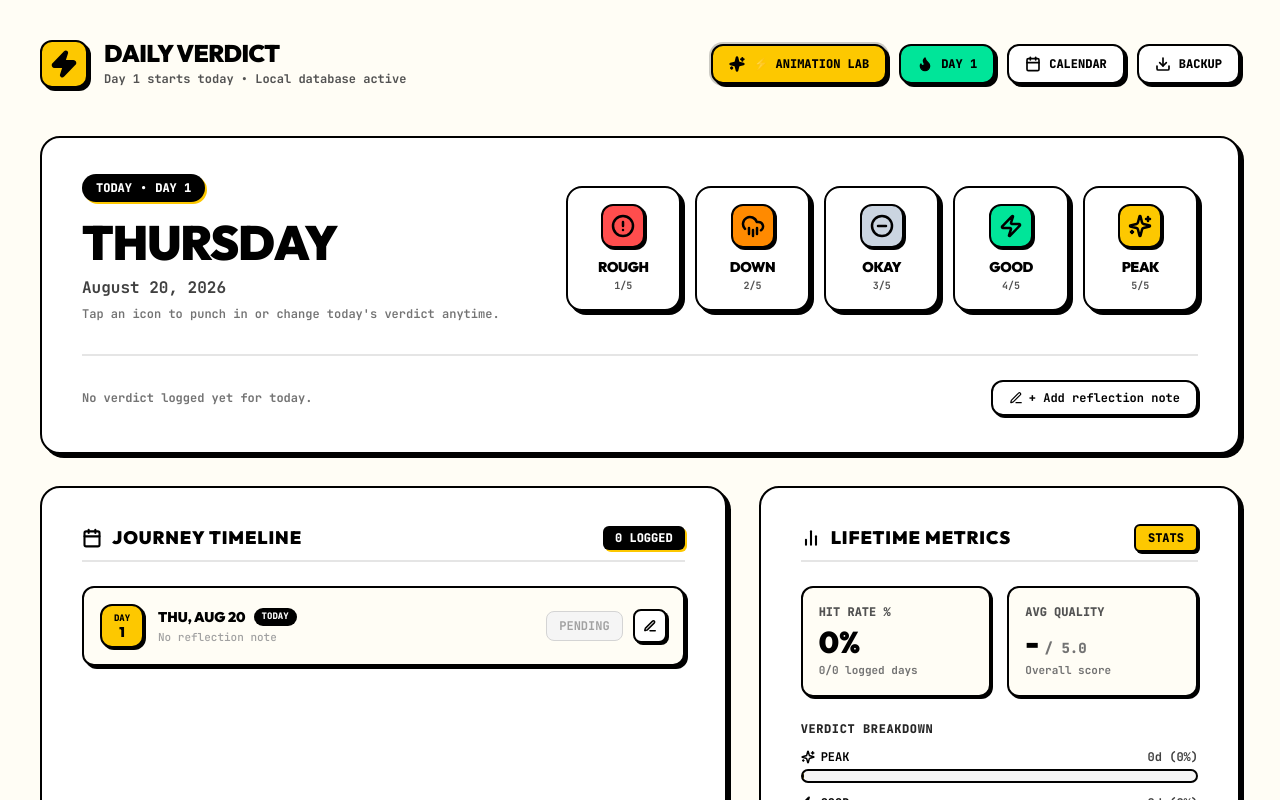
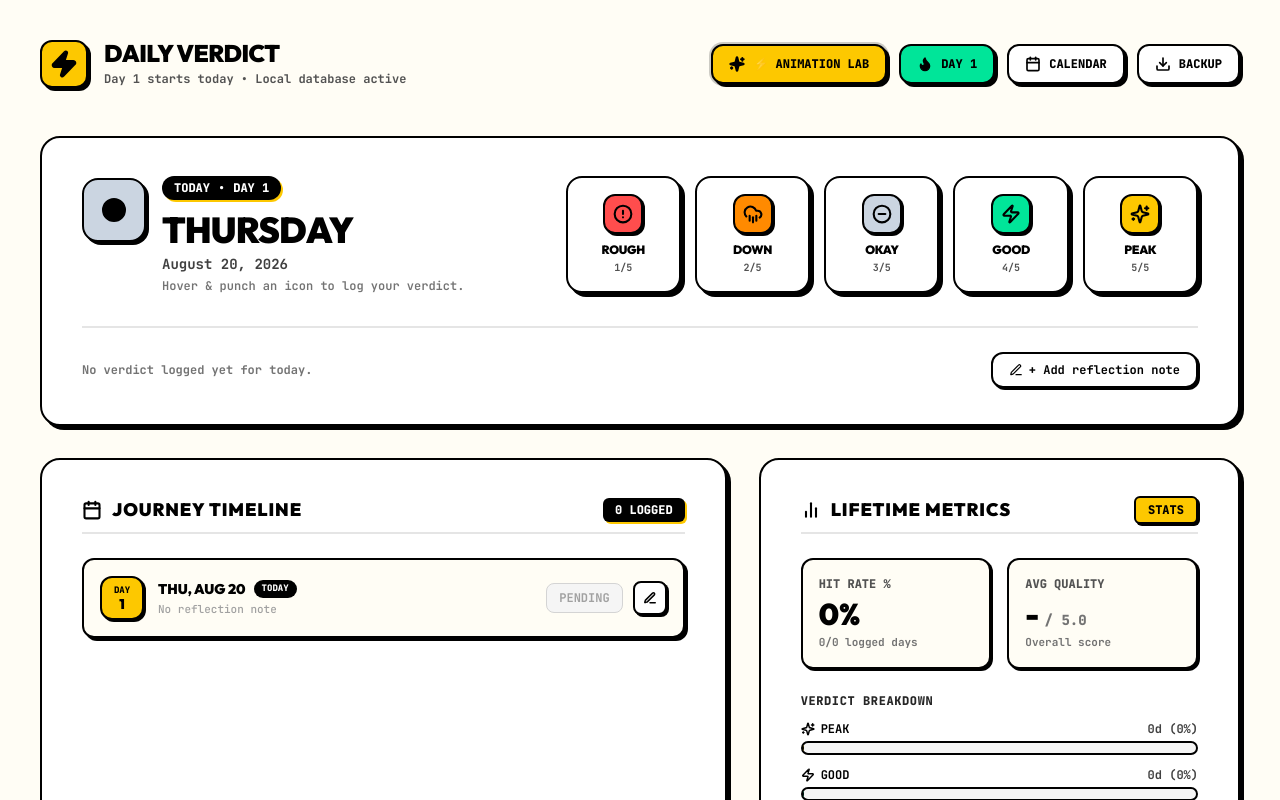
Before and after one commit to TRINNO112/shit-or-hit, a React (Vite) app: page / in a window 1280 px wide. Shown: the top 800 px of the page. Built offline with nearby package versions, Linux system fonts and the light colour scheme; no server answers.

Commit message:
D15: Integrate dynamic shape-shifting button tilts, gliding layoutId outline, prominent vector emblem, and subtle sad sigh settle

```diff
--- a/src/components/TodayHero.jsx
+++ b/src/components/TodayHero.jsx
@@ -46,7 +46,7 @@ export default function TodayHero({
   const [noteText, setNoteText] = useState(currentEntry?.notes || '');
   const [syncedBadge, setSyncedBadge] = useState(false);
   const [isEnhancing, setIsEnhancing] = useState(false);
-  const [activeRipple, setActiveRipple] = useState(null);
+  const [sadSettle, setSadSettle] = useState(false);
 
   // History stack for Undo / Redo / Revert to Original
   const [historyStack, setHistoryStack] = useState([]);
@@ -65,27 +65,20 @@ export default function TodayHero({
   }, [currentEntry]);
 
   const selectedRating = currentEntry?.rating || null;
+  const activeRatingForVisual = selectedRating || 3;
 
   const now = new Date();
   const dayName = now.toLocaleDateString('en-US', { weekday: 'long' });
   const fullDate = now.toLocaleDateString('en-US', { month: 'long', day: 'numeric', year: 'numeric' });
 
   const handleRate = async (val, e) => {
-    // Trigger Emotion-Toned feedback
-    const rect = e?.currentTarget?.getBoundingClientRect();
-    if (rect) {
-      setActiveRipple({
-        id: Date.now(),
-        rating: val,
-        color: ratingMeta[val]?.bg || '#FDC800'
-      });
-      setTimeout(() => setActiveRipple(null), 650);
-    }
-
-    // Only celebrate peak and good with confetti
-    if (val === 5) {
+    if (val <= 2) {
+      // Gentle melancholy sigh settle (subtle & respectful, zero seismic waves)
+      setSadSettle(true);
+      setTimeout(() => setSadSettle(false), 800);
+    } else if (val === 5) {
       confetti({
-        particleCount: 55,
+        particleCount: 60,
         spread: 65,
         origin: { y: 0.6 },
         colors: ['#FDC800', '#000000', '#00E599']
@@ -98,7 +91,6 @@ export default function TodayHero({
         colors: ['#00E599', '#000000']
       });
     }
-    // Note: Ratings 1 (Rough), 2 (Down), 3 (Okay) have stoic, calm, zero-hype feedback
 
     setSyncedBadge(true);
     await onSaveToday({
@@ -172,48 +164,60 @@ export default function TodayHero({
   };
 
   return (
-    <div className="neo-card w-full mb-8 bg-white relative overflow-hidden" style={{ padding: '36px 40px' }}>
-
-      {/* Emotion Ripple Indicator Overlay */}
-      <AnimatePresence>
-        {activeRipple && (
     <motion.div
-            key={activeRipple.id}
-            initial={{ opacity: 0.4, scale: 0.8 }}
-            animate={{ opacity: 0, scale: 1.05 }}
-            exit={{ opacity: 0 }}
-            transition={{ duration: 0.6, ease: 'easeOut' }}
-            className="absolute inset-0 pointer-events-none rounded-2xl border-4"
-            style={{ borderColor: activeRipple.color, backgroundColor: `${activeRipple.color}08` }}
-          />
-        )}
-      </AnimatePresence>
+      animate={sadSettle ? { y: [0, 4, 1, 0] } : {}}
+      transition={{ duration: 0.7, ease: 'easeInOut' }}
+      className="neo-card w-full mb-8 bg-white relative overflow-hidden"
+      style={{ padding: '36px 40px' }}
+    >
 
       {/* Top Panoramic Grid */}
       <div className="flex flex-col lg:flex-row items-start lg:items-center justify-between gap-8">
 
-        {/* Left Side: Date & Heading */}
-        <div className="text-left w-full lg:w-5/12">
-          <div className="inline-flex items-center gap-2 px-3.5 py-1.5 rounded-full bg-black text-white text-xs font-mono font-black mb-4 shadow-[2px_2px_0px_#FDC800]">
+        {/* Left Side: Date, Heading & Prominent Morphing Vector Emblem */}
+        <div className="text-left w-full lg:w-5/12 flex items-start gap-4">
+
+          {/* Prominent Morphing Vector Emblem Box */}
+          <motion.div
+            animate={{
+              scale: [1, 1.08, 1],
+              rotate: (activeRatingForVisual - 3) * 5
+            }}
+            transition={{ type: 'spring', stiffness: 350, damping: 18 }}
+            className="w-16 h-16 rounded-2xl border-[2.5px] border-black flex items-center justify-center shadow-[3px_3px_0px_#000000] shrink-0 mt-1"
+            style={{ backgroundColor: ratingMeta[activeRatingForVisual]?.bg }}
+          >
+            <svg viewBox="0 0 24 24" className="w-8 h-8 stroke-black fill-black" strokeWidth="2">
+              <motion.path
+                d={moodSvgPaths[activeRatingForVisual]}
+                animate={{ d: moodSvgPaths[activeRatingForVisual] }}
+                transition={{ type: 'spring', stiffness: 280, damping: 22 }}
+              />
+            </svg>
+          </motion.div>
+
+          <div>
+            <div className="inline-flex items-center gap-2 px-3 py-1 rounded-full bg-black text-white text-xs font-mono font-black mb-3 shadow-[2px_2px_0px_#FDC800]">
               <span>TODAY</span>
               <span>•</span>
               <span>DAY {dayCount}</span>
             </div>
 
-          <h2 className="font-display font-black text-4xl sm:text-5xl text-black tracking-tight uppercase leading-none">
+            <h2 className="font-display font-black text-3xl sm:text-4xl text-black tracking-tight uppercase leading-none">
               {dayName}
             </h2>
-          <p className="text-base font-mono font-bold text-neutral-700 mt-2.5">
+            <p className="text-sm font-mono font-bold text-neutral-700 mt-1.5">
               {fullDate}
             </p>
-          <p className="text-xs font-mono text-neutral-500 mt-1.5 font-semibold">
-            Tap an icon to punch in or change today's verdict anytime.
+            <p className="text-xs font-mono text-neutral-500 mt-1 font-semibold">
+              Hover & punch an icon to log your verdict.
             </p>
           </div>
+        </div>
 
-        {/* Right Side: 5 Chunky Tactile Buttons with Framer Motion Spring */}
+        {/* Right Side: 5 Chunky Tactile Buttons with Direction 1 Shape-Shifting & Gliding Outline */}
         <div className="w-full lg:w-7/12">
-          <div className="grid grid-cols-2 sm:grid-cols-5 gap-3.5">
+          <div className="grid grid-cols-2 sm:grid-cols-5 gap-3.5 relative">
             {[1, 2, 3, 4, 5].map((val) => {
               const m = ratingMeta[val];
               const SvgIcon = IconMap[m.icon];
@@ -223,23 +227,43 @@ export default function TodayHero({
                 <motion.button
                   key={val}
                   type="button"
-                  whileHover={{ scale: 1.06, y: -2 }}
-                  whileTap={{ scale: 0.88, rotate: (val - 3) * 1.5 }}
-                  transition={{ type: 'spring', stiffness: 500, damping: 20 }}
+                  whileHover={{
+                    scale: 1.08,
+                    y: -5,
+                    rotate: (val - 3) * 2.2,
+                    boxShadow: '5px 5px 0px #000000'
+                  }}
+                  whileTap={{
+                    scale: 0.86,
+                    rotate: (val - 3) * -3.5
+                  }}
+                  transition={{ type: 'spring', stiffness: 450, damping: 16 }}
                   onClick={(e) => handleRate(val, e)}
-                  className={`neo-btn flex flex-col items-center justify-center p-4 relative cursor-pointer ${
-                    isSelected ? m.selectedClass : ''
+                  className={`neo-btn flex flex-col items-center justify-center p-3 relative cursor-pointer ${
+                    isSelected ? 'ring-2 ring-black font-black' : ''
                   }`}
-                  style={{ minHeight: '110px' }}
+                  style={{
+                    minHeight: '110px',
+                    backgroundColor: isSelected ? m.bg : '#FFFFFF'
+                  }}
                 >
+                  {/* Gliding Selection Box Indicator from Direction 1 */}
+                  {isSelected && (
+                    <motion.div
+                      layoutId="active-cyber-box"
+                      className="absolute inset-0 rounded-2xl border-[3px] border-black pointer-events-none"
+                      transition={{ type: 'spring', stiffness: 480, damping: 26 }}
+                    />
+                  )}
+
                   <div
-                    className="w-11 h-11 rounded-xl border-2 border-black flex items-center justify-center mb-2 shadow-[2px_2px_0px_#000000]"
+                    className="w-10 h-10 rounded-xl border-2 border-black flex items-center justify-center mb-1.5 shadow-[2px_2px_0px_#000000]"
                     style={{ backgroundColor: m.bg }}
                   >
-                    <SvgIcon className="w-6 h-6 text-black stroke-[2.5]" />
+                    <SvgIcon className="w-5 h-5 text-black stroke-[2.5]" />
                   </div>
 
-                  <span className="font-display font-black text-xs sm:text-sm text-black uppercase tracking-tight leading-none mt-1">
+                  <span className="font-display font-black text-xs uppercase tracking-tight leading-none mt-1">
                     {m.title}
                   </span>
 
@@ -407,6 +431,6 @@ export default function TodayHero({
         )}
       </AnimatePresence>
 
-    </div>
+    </motion.div>
   );
 }
```
Lines whose indentation alone changed are shown as unchanged.
